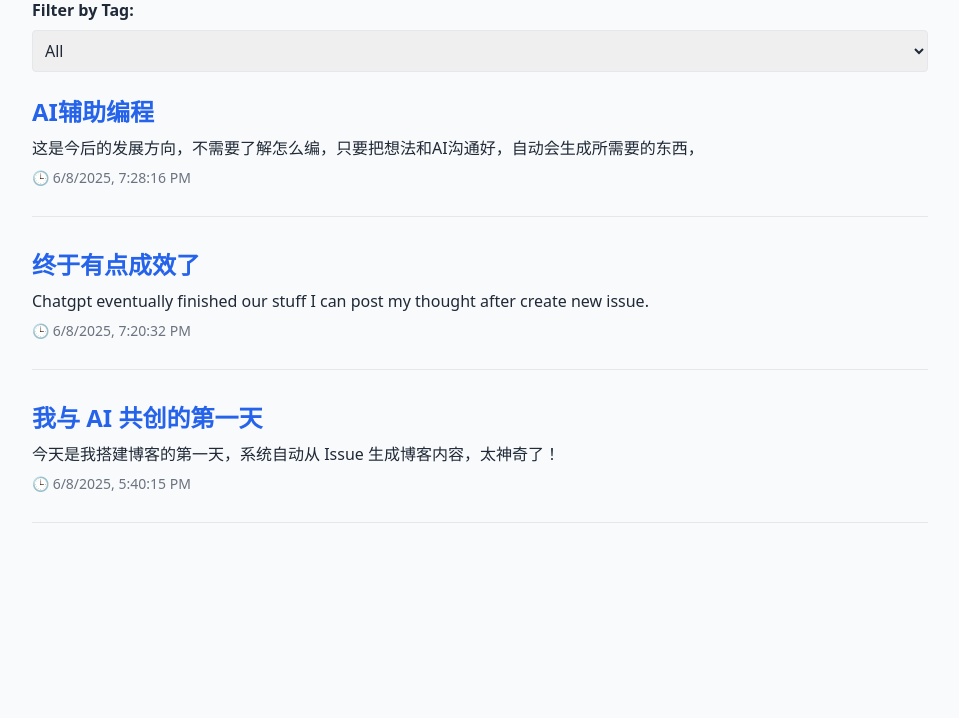
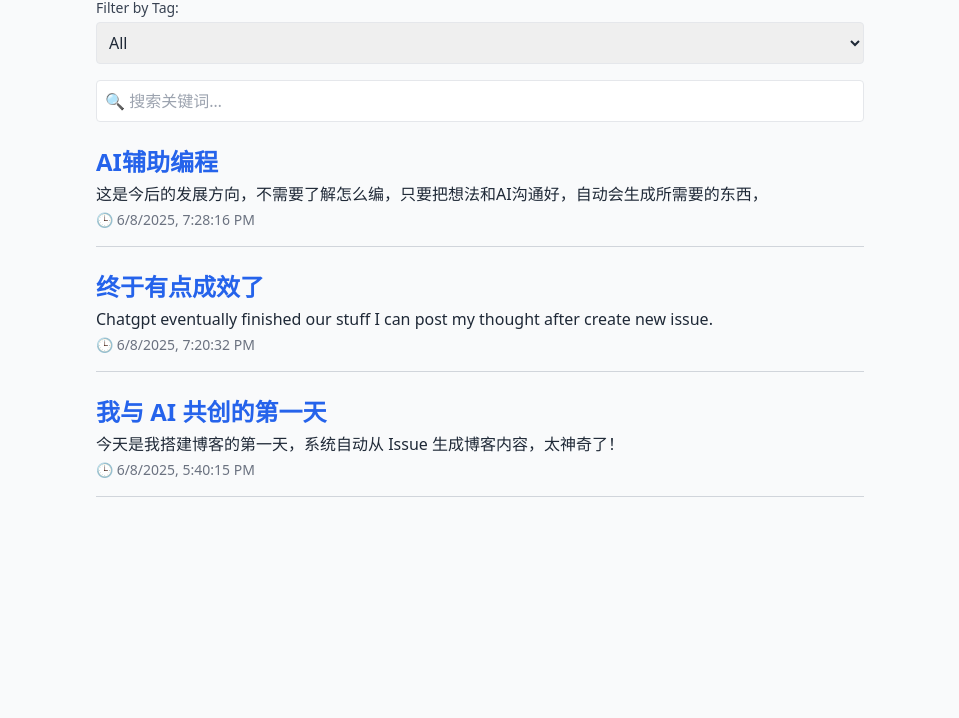
Before and after one commit to lwg1111/my-thoughts, a plain HTML site: page index.html in a window 1280 px wide. Shown: the part 82-800 px from the top of the page, without its empty margins (160-1119 px from the left). Drawn offline with nearby package versions, Linux system fonts and the light colour scheme.

Commit message:
Update index.html

```diff
--- a/index.html
+++ b/index.html
@@ -1,114 +1,77 @@
 <!DOCTYPE html>
-<html lang="en">
+<html lang="zh">
 <head>
   <meta charset="UTF-8" />
   <meta name="viewport" content="width=device-width, initial-scale=1.0" />
-  <title>My GitHub Thoughts</title>
+  <title>🧠 My GitHub Thoughts</title>
   <script src="https://cdn.tailwindcss.com"></script>
   <script src="https://cdn.jsdelivr.net/npm/marked/marked.min.js"></script>
 </head>
 <body class="bg-gray-50 text-gray-800 font-sans p-6">
-  <div class="max-w-4xl mx-auto">
-    <h1 class="text-4xl font-bold mb-4 flex items-center gap-2">
-      🧠 <span>My GitHub Thoughts</span>
-    </h1>
+  <div class="max-w-3xl mx-auto">
+    <h1 class="text-4xl font-bold mb-4 flex items-center gap-2">🧠 My GitHub Thoughts</h1>
 
-    <!-- Tag Filter -->
-    <div class="mb-6">
-      <label for="tagFilter" class="block mb-2 font-semibold">Filter by Tag:</label>
-      <select id="tagFilter" class="p-2 border rounded w-full">
-        <option value="">All</option>
-      </select>
-    </div>
+    <!-- 标签筛选 -->
+    <label class="block text-sm font-medium text-gray-700 mt-4 mb-1">Filter by Tag:</label>
+    <select id="tagFilter" class="w-full border rounded p-2 mb-4"></select>
 
-    <div id="posts" class="space-y-8"></div>
+    <!-- 搜索栏 -->
+    <input id="searchInput" type="text" placeholder="🔍 搜索关键词…" class="w-full border rounded p-2 mb-6" />
+
+    <!-- 内容容器 -->
+    <div id="posts" class="space-y-6"></div>
   </div>
 
 <script>
   async function loadPosts() {
-      const res = await fetch('data.json');
+    try {
+      const res = await fetch('public/data.json');
       const data = await res.json();
 
       const tagSet = new Set();
+      data.forEach(post => post.tags?.forEach(t => tagSet.add(t)));
+      const tagFilter = document.getElementById('tagFilter');
+      tagFilter.innerHTML = `<option value="">All</option>` + [...tagSet].map(tag => `<option value="${tag}">${tag}</option>`).join('');
+
+      const renderPosts = () => {
+        const keyword = document.getElementById('searchInput').value.toLowerCase();
+        const selectedTag = tagFilter.value;
         const container = document.getElementById('posts');
-      const filter = document.getElementById('tagFilter');
+        container.innerHTML = '';
 
-      // 初始化 tag 筛选器
-      data.forEach(post => {
-        (post.tags || []).forEach(t => tagSet.add(t));
-      });
-      [...tagSet].sort().forEach(tag => {
-        const option = document.createElement('option');
-        option.value = tag;
-        option.textContent = tag;
-        filter.appendChild(option);
-      });
+        data
+          .filter(post => (!selectedTag || post.tags.includes(selectedTag)))
+          .filter(post => post.title.toLowerCase().includes(keyword) || post.body.toLowerCase().includes(keyword))
+          .forEach(post => {
+            const el = document.createElement('div');
+            el.className = 'border-b border-gray-300 pb-4';
 
-      function renderPosts(filteredData) {
-        container.innerHTML = '';
-        filteredData.forEach(post => {
-          const div = document.createElement('div');
-          div.className = 'border-b pb-6';
+            const renderedBody = marked.parse(post.body || '');
 
-          const html = marked.parse(post.body || '');
+            const tags = post.tags?.length ? `<div class="text-xs text-blue-600 mt-2">🏷 ${post.tags.join(', ')}</div>` : '';
+            const time = new Date(post.created_at).toLocaleString();
 
-          div.innerHTML = `
-            <h2 class="text-2xl font-semibold mb-2">
+            el.innerHTML = `
+              <h2 class="text-2xl font-semibold mb-1">
                 <a href="${post.html_url}" target="_blank" class="text-blue-600 hover:underline">${post.title}</a>
               </h2>
-            <div class="prose prose-sm max-w-none">${html}</div>
-            <div class="text-sm text-gray-500 mt-2">🕒 ${new Date(post.created_at).toLocaleString()}</div>
-            <div class="mt-1 text-xs text-gray-400">${(post.tags || []).join(', ')}</div>
+              <div class="prose prose-sm max-w-none">${renderedBody}</div>
+              <div class="text-sm text-gray-500 mt-1">🕒 ${time}</div>
+              ${tags}
             `;
+            container.appendChild(el);
+          });
+      };
 
-          // 嵌入视频：支持 YouTube 链接自动 iframe
-          div.querySelectorAll('a[href*="youtube.com/watch"]').forEach(link => {
-            const url = new URL(link.href);
-            const videoId = url.searchParams.get('v');
-            if (videoId) {
-              const iframe = document.createElement('iframe');
-              iframe.src = `https://www.youtube.com/embed/${videoId}`;
-              iframe.width = "100%";
-              iframe.height = "315";
-              iframe.className = "mt-4 rounded";
-              iframe.allow = "accelerometer; autoplay; clipboard-write; encrypted-media; gyroscope; picture-in-picture";
-              iframe.allowFullscreen = true;
-              link.replaceWith(iframe);
+      document.getElementById('searchInput').addEventListener('input', renderPosts);
+      document.getElementById('tagFilter').addEventListener('change', renderPosts);
+      renderPosts();
+    } catch (err) {
+      document.getElementById('posts').innerHTML = `<div class="text-red-600">⚠️ Failed to load data.json: ${err.message}</div>`;
     }
-          });
-
-          // 图片画廊处理（仅限多张图片场景）
-          const imgs = div.querySelectorAll('img');
-          if (imgs.length > 1) {
-            const gallery = document.createElement('div');
-            gallery.className = "grid grid-cols-2 md:grid-cols-3 gap-2 mt-4";
-            imgs.forEach(img => {
-              img.className = "w-full rounded shadow";
-              gallery.appendChild(img.cloneNode(true));
-              img.remove();
-            });
-            div.querySelector('.prose').appendChild(gallery);
   }
 
-          container.appendChild(div);
-        });
-      }
-
-      renderPosts(data);
-
-      // 筛选逻辑
-      filter.addEventListener('change', () => {
-        const tag = filter.value;
-        if (!tag) return renderPosts(data);
-        const filtered = data.filter(post => (post.tags || []).includes(tag));
-        renderPosts(filtered);
-      });
-    }
-
-    loadPosts().catch(err => {
-      document.getElementById('posts').innerHTML =
-        `<div class="text-red-600">⚠️ Failed to load data.json: ${err.message}</div>`;
-    });
+  loadPosts();
 </script>
 </body>
 </html>
```
Lines whose indentation alone changed are shown as unchanged.
